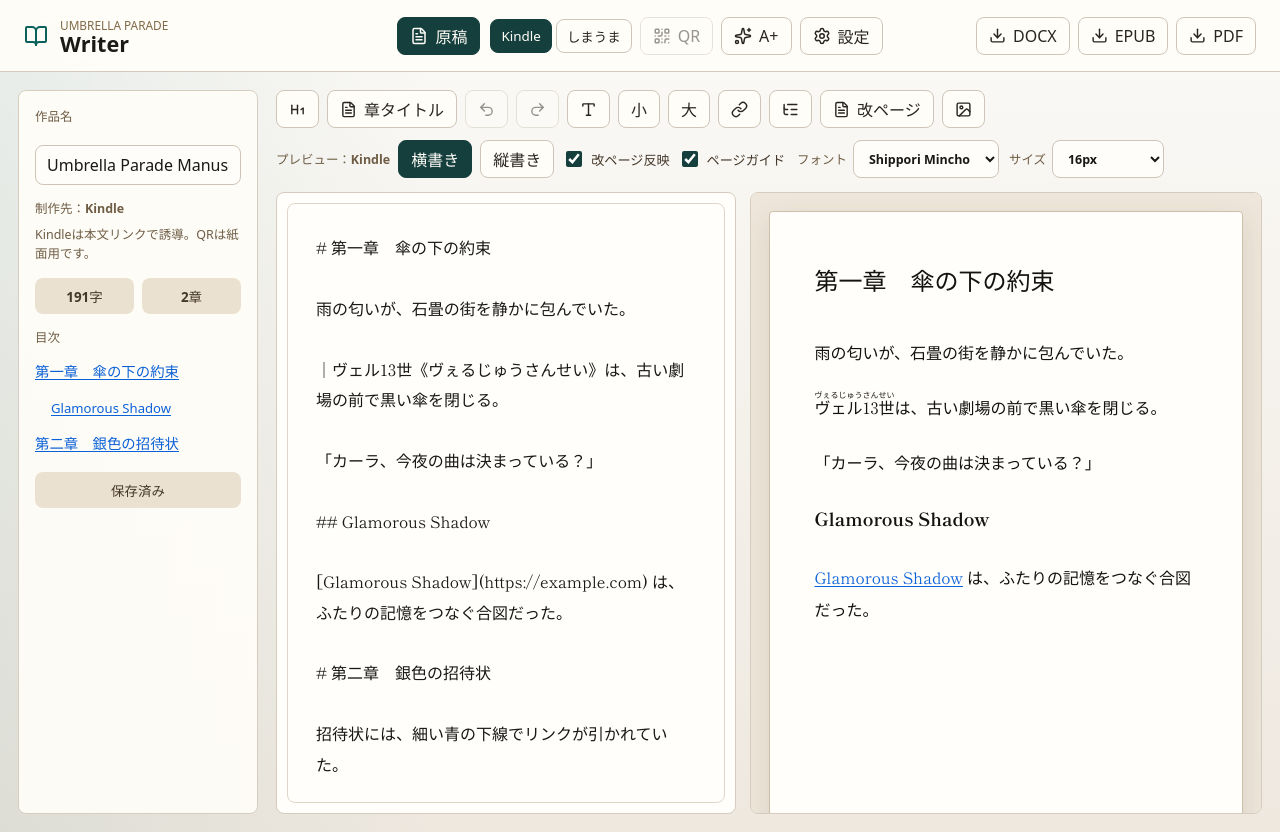
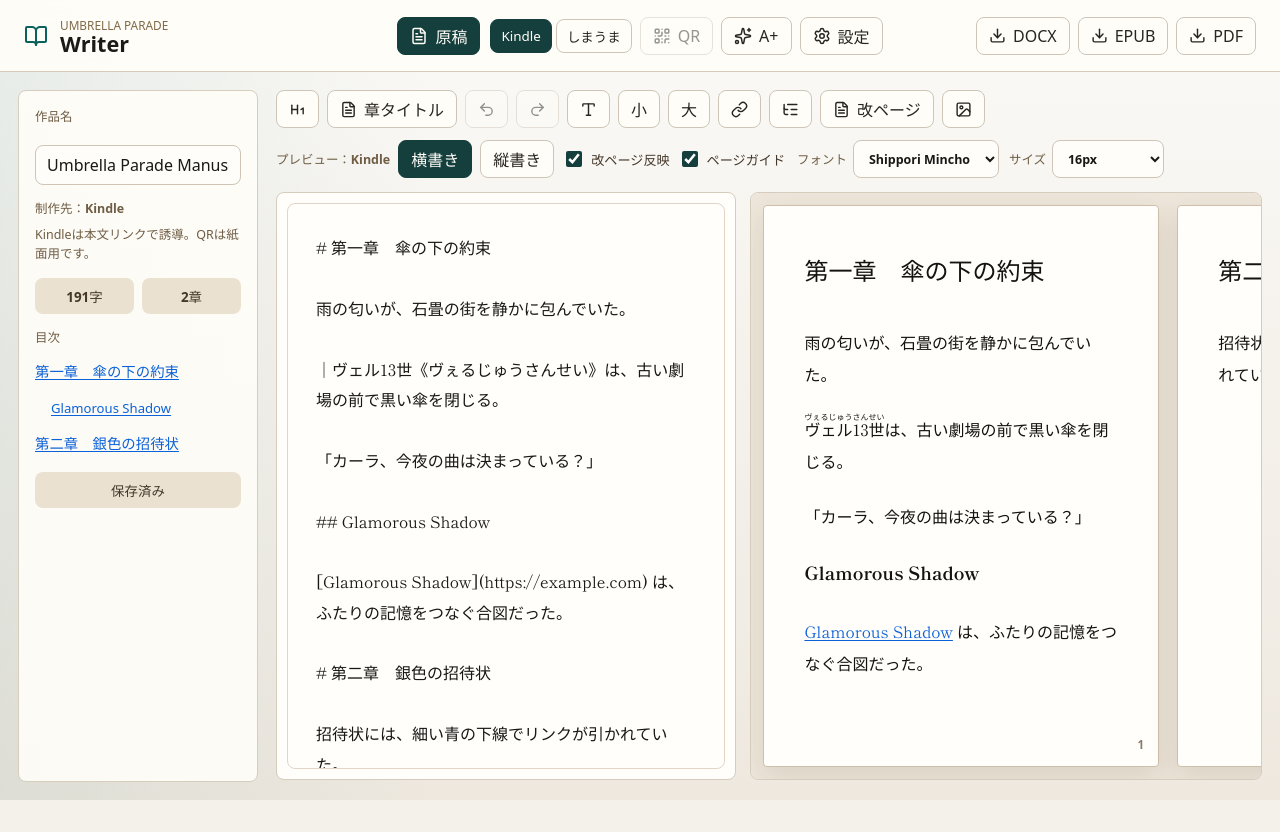
Before and after one commit to UmbrellaParade/umbrella-parade-writer, a React (Vite) app: page / in a window 1280 px wide. After the commit the page ends 800 px from the top, so only its background shows below. Built offline with nearby package versions, Linux system fonts and the light colour scheme.

Commit message:
Fix vertical page preview order

```diff
--- a/src/App.tsx
+++ b/src/App.tsx
@@ -178,6 +178,31 @@ function App() {
   useEffect(() => {
     localStorage.setItem(storageKeys.salesChannel, salesChannel);
   }, [salesChannel]);
+
+  useEffect(() => {
+    const preview = previewRef.current;
+    if (!preview || !pageBreaks.pageGuide) return;
+
+    let secondFrame = 0;
+    const alignPageStart = () => {
+      preview.scrollTop = 0;
+      preview.scrollLeft =
+        direction === "vertical"
+          ? Math.max(0, preview.scrollWidth - preview.clientWidth)
+          : 0;
+    };
+    const firstFrame = window.requestAnimationFrame(() => {
+      alignPageStart();
+      secondFrame = window.requestAnimationFrame(alignPageStart);
+    });
+    const timeout = window.setTimeout(alignPageStart, 80);
+
+    return () => {
+      window.cancelAnimationFrame(firstFrame);
+      window.cancelAnimationFrame(secondFrame);
+      window.clearTimeout(timeout);
+    };
+  }, [direction, pageBreaks.pageGuide, previewPages.length, previewTarget]);
 
   useEffect(() => {
     localStorage.setItem(storageKeys.coverImage, JSON.stringify(coverImage));
--- a/src/styles.css
+++ b/src/styles.css
@@ -348,7 +348,8 @@ select:focus {
 .writer-grid {
   --writer-font-family: "Shippori Mincho", "Yu Mincho", "Hiragino Mincho ProN", "BIZ UDPMincho", serif;
   --writer-font-size: 16px;
-  min-height: calc(100vh - 110px);
+  height: calc(100vh - 110px);
+  min-height: 520px;
   display: grid;
   grid-template-columns: minmax(320px, 0.9fr) minmax(360px, 1fr);
   grid-template-rows: auto minmax(0, 1fr);
@@ -440,11 +441,12 @@ select:focus {
 .editor-pane,
 .preview-page {
   min-height: 0;
-  height: calc(100vh - 178px);
+  height: 100%;
   border-radius: 8px;
   border: 1px solid #d6ccbe;
   background: #fffefa;
   overflow: auto;
+  overflow-anchor: none;
 }
 
 .editor-pane {
@@ -494,12 +496,15 @@ select:focus {
 }
 
 .preview-page-list {
-  display: grid;
+  display: flex;
+  flex-direction: row;
   gap: var(--sheet-page-gap);
-  justify-items: center;
-  align-content: start;
+  align-items: center;
+  justify-content: flex-start;
+  min-width: max-content;
+  height: 100%;
   min-height: 100%;
-  padding: 18px;
+  padding: 12px;
 }
 
 .preview-page.vertical.show-page-guides {
@@ -508,16 +513,14 @@ select:focus {
 }
 
 .preview-page.vertical.show-page-guides .preview-page-list {
-  display: flex;
-  flex-direction: row;
+  flex-direction: row-reverse;
   align-items: flex-start;
   justify-content: flex-start;
-  min-width: max-content;
-  min-height: 100%;
   gap: 14px;
 }
 
 .preview-sheet {
+  flex: 0 0 auto;
   position: relative;
   overflow: hidden;
   border: 1px solid #cdbfaa;
@@ -527,15 +530,19 @@ select:focus {
 }
 
 .preview-sheet.kindle {
-  width: min(100%, 500px);
-  min-height: 710px;
-  padding: 44px;
+  aspect-ratio: 500 / 710;
+  height: min(100%, 710px);
+  width: auto;
+  min-height: 0;
+  padding: clamp(24px, 5vh, 44px);
 }
 
 .preview-sheet.shimauma {
-  width: min(100%, 620px);
-  min-height: 878px;
-  padding: 58px 52px;
+  aspect-ratio: 620 / 878;
+  height: min(100%, 878px);
+  width: auto;
+  min-height: 0;
+  padding: clamp(30px, 6vh, 58px) clamp(28px, 5vw, 52px);
   border-color: #9f8b74;
   box-shadow:
     inset 0 0 0 24px #fbfaf6,
```
